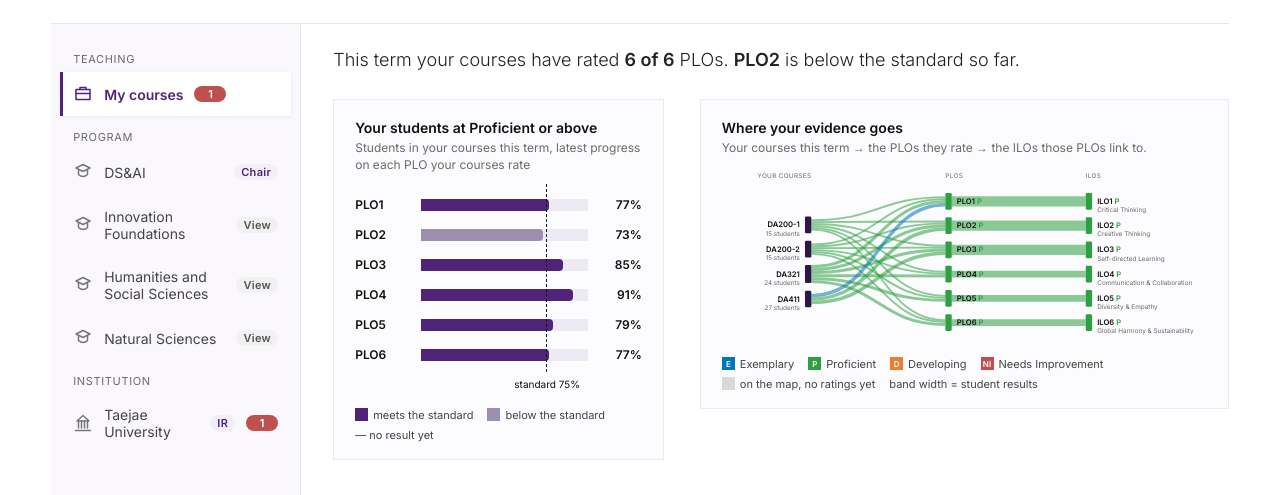
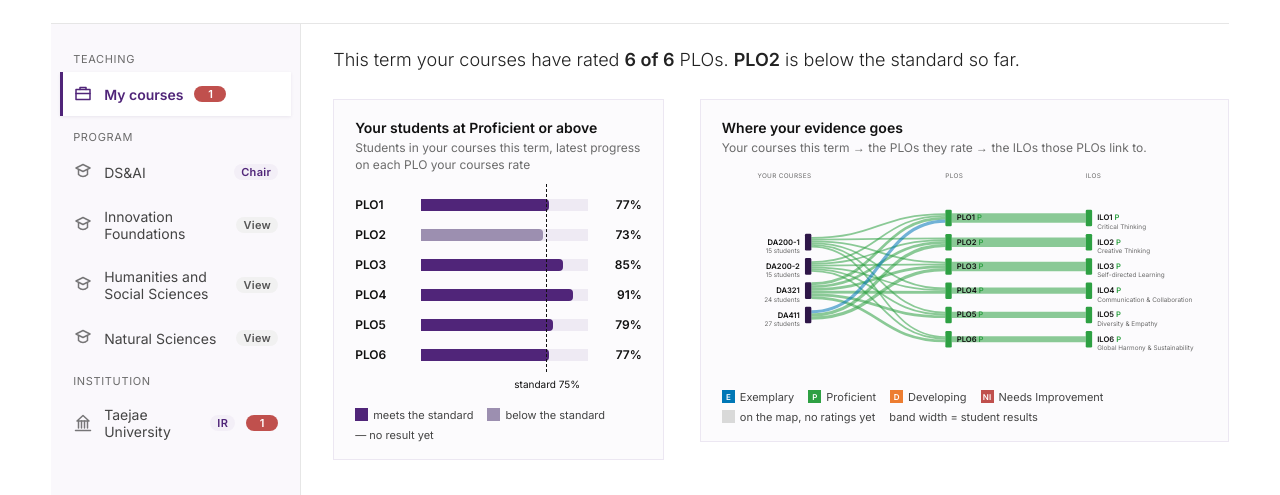
Before and after one commit to jkwahk02/Arete, a plain HTML site: page demo.html in a window 1280 px wide. Shown: the part 245-740 px from the top of the page. Drawn offline with Linux system fonts and the light colour scheme.

Commit message:
Home Sankey stays inside its panel: bands scale to the room left after each node's label (no fixed minimum), and the drawing's height follows the last node
Co-Authored-By: Claude Opus 5.5 <noreply@anthropic.com>

```diff
--- a/demo.html
+++ b/demo.html
@@ -2425,17 +2425,17 @@ class Component extends DCLogic {
     const sankey = (title, sub, cols, links) => {
       const live = links.length > 0;
       if (!live) return '<h3>' + esc(title) + '</h3><p class="ps" style="margin-bottom:0">' + esc(sub) + ' Nothing to show yet.</p>';
-      const W = 760, H = Math.max(260, 40 * Math.max(...cols.map((c) => c.nodes.length))), NW = 10, PAD = 12, top = 22, MIN = 3, NH = 26;
+      const W = 760, H = Math.max(300, 52 * Math.max(...cols.map((c) => c.nodes.length))), NW = 10, PAD = 12, top = 22, MIN = 3, NH = 26;
       const vis = (v) => Math.max(MIN, v), nodes = {};
       cols.forEach((c, ci) => c.nodes.forEach((n) => { nodes[n.id] = Object.assign({}, n, { ci: ci, inV: 0, outV: 0 }); }));
       links.forEach((l) => { nodes[l.s].outV += vis(l.v); nodes[l.t].inV += vis(l.v); });
       const size = (n) => Math.max(n.inV, n.outV, 8);
       const scale = Math.min(...cols.map((c) => (H - top - PAD * (c.nodes.length - 1) - NH * c.nodes.length) / Math.max(1, c.nodes.reduce((a, n) => a + size(nodes[n.id]), 0))));
-      const hOf = (n) => Math.max(size(n) * Math.max(scale, 0.2), NH);
+      const hOf = (n) => Math.max(size(n) * scale, NH);
       const x0 = 130, x1 = W - 190, colX = (ci) => x0 + (x1 - x0) * ci / Math.max(1, cols.length - 1);
       cols.forEach((c) => { const ns = c.nodes.map((n) => nodes[n.id]); const tot = ns.reduce((a, n) => a + hOf(n), 0) + PAD * (ns.length - 1); let y = top + Math.max(0, (H - top - tot) / 2);
         ns.forEach((n) => { n.y = y; n.h = hOf(n); n.x = colX(n.ci); n.so = 0; n.to = 0; y += n.h + PAD; }); });
-      const sc = Math.max(scale, 0.2);
+      const sc = scale;
       const paths = links.map((l) => {
         const a = nodes[l.s], b = nodes[l.t], w = vis(l.v) * sc;
         const ya = a.y + (a.h - a.outV * sc) / 2 + a.so + w / 2, yb = b.y + (b.h - b.inV * sc) / 2 + b.to + w / 2; a.so += w; b.to += w;
@@ -2450,7 +2450,7 @@ class Component extends DCLogic {
           (n.sub ? '<text x="' + lx + '" y="' + (n.y + n.h / 2 + 17) + '" text-anchor="' + anc + '" font-size="10" fill="#6B6B6B">' + esc(n.sub) + '</text>' : '');
       }).join('');
       const heads = cols.map((c, ci) => '<text x="' + (colX(ci) + (ci === 0 ? NW : 0)) + '" y="10" text-anchor="' + (ci === 0 ? 'end' : 'start') + '" font-size="10" letter-spacing=".05em" fill="#6B6B6B">' + esc(c.head) + '</text>').join('');
-      return '<h3>' + esc(title) + '</h3><p class="ps">' + esc(sub) + '</p><svg viewBox="0 0 ' + W + ' ' + (H + 10) + '" role="img" aria-label="' + esc(title) + '">' + heads + paths + nd + '</svg>' +
+      return '<h3>' + esc(title) + '</h3><p class="ps">' + esc(sub) + '</p><svg viewBox="0 0 ' + W + ' ' + (Math.max(H, ...Object.values(nodes).map((n) => n.y + n.h)) + 10) + '" role="img" aria-label="' + esc(title) + '">' + heads + paths + nd + '</svg>' +
         '<div class="key">' + ['E', 'P', 'D', 'NI'].map((l) => '<span><i style="background:' + COL[l] + '">' + l + '</i>' + NAME[l] + '</span>').join('') + '<span><i style="background:#D9D9D9"></i>on the map, no ratings yet</span><span>band width = student results</span></div>';
     };
     // PLO and ILO columns, coloured by the median of what flows in
```
Also changed, not shown: index.html (+4 -4 lines), src/pages/Overview.dc.html (+4 -4 lines).
